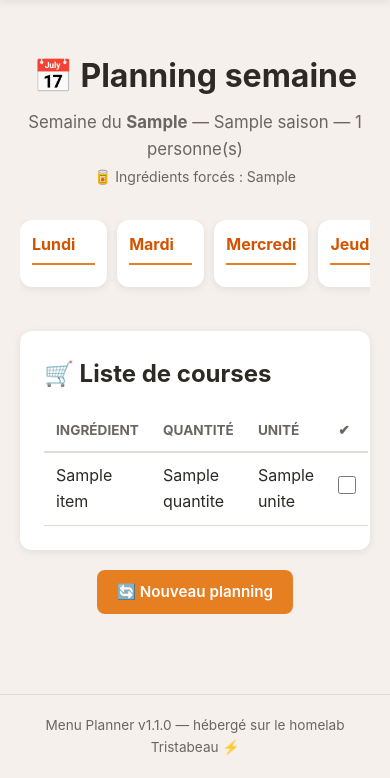
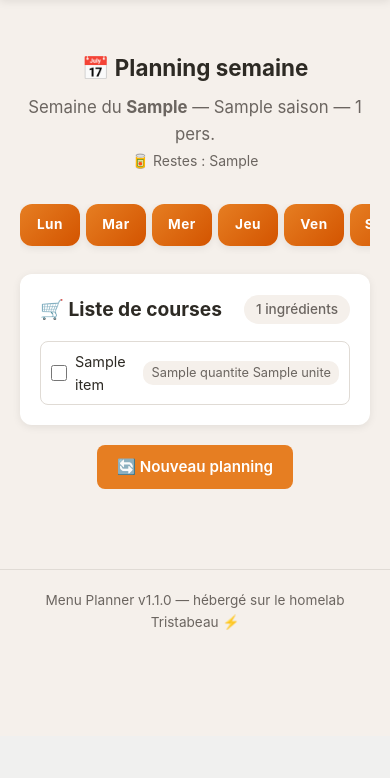
Before and after one commit to LapassetAlexis/RecetteApp, a FastAPI app: template app/templates/planning.html in a window 390 px wide. Shown: the part 108-886 px from the top of the page. After the commit the page ends 738 px from the top, so only its background shows below. Run offline with FastAPI, Linux system fonts and the light colour scheme; the template is opened without the code that fills it: most values are stand-ins (such as "Sample title", 1, 10 or a date in 2020); some libraries are stand-ins or nearby versions.

Commit message:
v1.4.0 : refonte UI planning + responsive + shopping en grille

```diff
--- a/app/static/style.css
+++ b/app/static/style.css
@@ -199,79 +199,86 @@ input:focus, select:focus {
 .alert-error { background: #fde8e8; color: #c0392b; border: 1px solid #f5c6c6; }
 .alert-success { background: #e8f8e8; color: #27ae60; border: 1px solid #c6ecc6; }
 
-/* ── Planning Grid 7 jours ─────────────────────────── */
-.planning-scroll {
+/* ── Planning 7 jours ───────────────────────────────── */
+.week-container {
     overflow-x: auto;
-    margin-bottom: 24px;
     -webkit-overflow-scrolling: touch;
+    margin-bottom: 20px;
+    padding-bottom: 8px;
 }
-.planning-grid-7 {
-    display: grid;
-    grid-template-columns: repeat(7, 1fr);
+.week-scroll {
+    display: flex;
     gap: 10px;
-    min-width: 700px;
+    min-width: 560px;
 }
-.jour-card { padding: 12px; }
-.jour-title {
-    font-size: 1rem;
-    border-bottom: 2px solid var(--primary);
-    padding-bottom: 6px;
-    margin-bottom: 10px;
-    color: var(--primary-dark);
+.day-column {
+    flex: 1;
+    min-width: 80px;
+    background: var(--surface);
+    border-radius: var(--radius);
+    overflow: hidden;
+    box-shadow: var(--shadow);
 }
-.repas-block {
-    padding: 8px;
-    border-radius: 8px;
-    margin-bottom: 6px;
-    border-left: 3px solid var(--border);
-    position: relative;
+.day-header {
+    text-align: center;
+    font-weight: 700;
+    padding: 10px 6px;
+    background: linear-gradient(135deg, var(--primary), var(--primary-dark));
+    color: #fff;
+    font-size: 0.85rem;
+    letter-spacing: 0.5px;
 }
-.repas-block.midi { border-left-color: var(--primary); }
-.repas-block.soir { border-left-color: var(--accent); }
-.repas-check-label {
+.day-full { display: inline; }
+.meal-card {
+    padding: 8px 8px 6px;
+    border-bottom: 1px solid var(--border);
+    transition: background 0.15s;
+}
+.meal-card:last-child { border-bottom: none; }
+.meal-card.midi { border-left: 3px solid var(--primary); }
+.meal-card.soir { border-left: 3px solid var(--accent); }
+.meal-card:hover { background: #faf8f5; }
+.meal-top {
+    display: flex;
+    align-items: center;
+    justify-content: space-between;
+    margin-bottom: 2px;
+}
+.meal-check {
     display: flex;
     align-items: center;
     gap: 4px;
     cursor: pointer;
 }
-.repas-check {
-    width: 14px;
-    height: 14px;
+.repas-check { width: 14px; height: 14px; cursor: pointer; }
+.meal-badge { font-size: 0.8rem; line-height: 1; }
+.meal-change {
+    background: none;
+    border: none;
     cursor: pointer;
+    font-size: 0.85rem;
+    opacity: 0.4;
+    transition: opacity 0.2s;
+    padding: 2px 4px;
+    border-radius: 4px;
 }
-.moment-tag {
-    font-size: 0.7rem;
+.meal-card:hover .meal-change { opacity: 1; }
+.meal-change:hover { background: var(--bg); }
+.meal-name {
     font-weight: 600;
-    text-transform: uppercase;
-    color: var(--text-light);
+    font-size: 0.8rem;
+    line-height: 1.3;
+    margin: 2px 0;
+    word-break: break-word;
 }
-.recipe-name {
-    font-weight: 600;
-    margin: 3px 0;
-    font-size: 0.85rem;
+.meal-links { display: flex; gap: 2px; margin-top: 2px; }
+.meal-link {
+    text-decoration: none;
+    font-size: 0.75rem;
+    opacity: 0.5;
+    transition: opacity 0.2s;
 }
-.repas-actions {
-    display: flex;
-    gap: 4px;
-    align-items: center;
-    margin-top: 4px;
-    flex-wrap: wrap;
-}
-.btn-change {
-    background: none;
-    border: 1px solid var(--border);
-    border-radius: 4px;
-    padding: 2px 8px;
-    font-size: 0.75rem;
-    cursor: pointer;
-    color: var(--text-light);
-    transition: all 0.2s;
-}
-.btn-change:hover {
-    border-color: var(--primary);
-    color: var(--primary);
-    background: #fef3e2;
-}
+.meal-link:hover { opacity: 1; }
 
 /* ── Bulk action bar ───────────────────────────────── */
 .bulk-bar {
@@ -290,34 +297,66 @@ input:focus, select:focus {
     font-weight: 600;
 }
 
-/* ── Shopping List ───────────────────────────────────── */
-.shopping-list h2 { margin-bottom: 16px; }
-.table {
-    width: 100%;
-    border-collapse: collapse;
+/* ── Shopping card ──────────────────────────────────── */
+.shopping-card { padding: 20px; }
+.shopping-header {
+    display: flex;
+    justify-content: space-between;
+    align-items: center;
+    margin-bottom: 16px;
 }
-.table th {
-    text-align: left;
-    padding: 10px 12px;
-    border-bottom: 2px solid var(--border);
+.shopping-header h2 { margin: 0; font-size: 1.2rem; }
+.shopping-count {
     font-size: 0.85rem;
-    text-transform: uppercase;
     color: var(--text-light);
+    background: var(--bg);
+    padding: 4px 12px;
+    border-radius: 20px;
+    font-weight: 500;
 }
-.table td {
-    padding: 10px 12px;
-    border-bottom: 1px solid var(--border);
+.shopping-grid {
+    display: grid;
+    grid-template-columns: repeat(auto-fill, minmax(280px, 1fr));
+    gap: 6px;
 }
-.check-col {
-    width: 40px;
-    text-align: center;
+.shopping-item {
+    display: flex;
+    align-items: center;
+    gap: 8px;
+    padding: 8px 10px;
+    border-radius: 8px;
+    border: 1px solid var(--border);
+    cursor: pointer;
+    transition: all 0.15s;
+    font-size: 0.9rem;
 }
-.course-check {
-    width: 18px;
-    height: 18px;
-    cursor: pointer;
+.shopping-item:hover { border-color: var(--primary); background: #fefcf9; }
+.shopping-item:has(.shop-check:checked) {
+    background: #f0faf0;
+    border-color: var(--secondary);
+    text-decoration: line-through;
+    opacity: 0.6;
 }
-.course-check:checked + td { text-decoration: line-through; }
+.shop-check { width: 16px; height: 16px; cursor: pointer; accent-color: var(--secondary); }
+.shop-name { flex: 1; }
+.shop-qty {
+    font-size: 0.8rem;
+    color: var(--text-light);
+    background: var(--bg);
+    padding: 2px 8px;
+    border-radius: 10px;
+}
+.btn-ghost {
+    background: none;
+    border: 1px solid var(--border);
+    color: var(--text);
+}
+.btn-ghost:hover { background: var(--bg); }
+.modal-context {
+    margin-bottom: 12px;
+    color: var(--text-light);
+    font-size: 0.9rem;
+}
 
 /* ── Recettes Grid ───────────────────────────────────── */
 .recettes-grid {
@@ -526,20 +565,24 @@ input:focus, select:focus {
 
 /* ── Responsive ──────────────────────────────────────── */
 @media (max-width: 768px) {
-    .planning-grid {
-        grid-template-columns: 1fr 1fr;
-    }
-    .form-row {
-        flex-direction: column;
-        gap: 0;
-    }
-    .nav-inner {
-        flex-direction: column;
-        gap: 8px;
-    }
+    .week-scroll { min-width: 400px; }
+    .day-column { min-width: 68px; }
+    .day-full { display: none; }
+    .meal-name { font-size: 0.75rem; }
+    .shopping-grid { grid-template-columns: 1fr; }
+    .form-row { flex-direction: column; gap: 0; }
+    .nav-inner { flex-direction: column; gap: 8px; }
+    .recettes-grid { grid-template-columns: 1fr 1fr; }
 }
 @media (max-width: 480px) {
-    .planning-grid {
-        grid-template-columns: 1fr;
-    }
+    .week-scroll { gap: 6px; min-width: 300px; }
+    .day-column { min-width: 60px; }
+    .meal-card { padding: 6px 6px 4px; }
+    .meal-name { font-size: 0.7rem; }
+    .repas-check { width: 12px; height: 12px; }
+    .hero h1 { font-size: 1.4rem; }
+    .recettes-grid { grid-template-columns: 1fr; }
 }
+@media (min-width: 1024px) {
+    .shopping-grid { grid-template-columns: repeat(3, 1fr); }
+}
--- a/app/templates/planning.html
+++ b/app/templates/planning.html
@@ -3,33 +3,38 @@
 {% block content %}
 <div class="hero">
     <h1>📅 Planning semaine</h1>
-    <p>Semaine du <strong>{{ planning.week_start }}</strong>
-       — {{ planning.saison }} — {{ planning.nb_personnes }} personne(s)</p>
+    <p class="hero-sub">
+        Semaine du <strong>{{ planning.week_start }}</strong>
+        — {{ planning.saison }} — {{ planning.nb_personnes }} pers.
         {% if planning.ingredients_force and planning.ingredients_force != "" %}
-    <p><small>🥫 Ingrédients forcés : {{ planning.ingredients_force }}</small></p>
+        <br><small class="hero-force">🥫 Restes : {{ planning.ingredients_force }}</small>
         {% endif %}
+    </p>
 </div>
 
-<div class="planning-scroll">
-    <div class="planning-grid-7">
+<!-- Planning 7 jours -->
+<div class="week-container">
+    <div class="week-scroll">
         {% set jours = ['Lundi', 'Mardi', 'Mercredi', 'Jeudi', 'Vendredi', 'Samedi', 'Dimanche'] %}
         {% for jour in range(1, 8) %}
-        <div class="card jour-card">
-            <h2 class="jour-title">{{ jours[jour-1] }}</h2>
+        <div class="day-column">
+            <div class="day-header">{{ jours[jour-1][:3] }}<span class="day-full"> {{ jours[jour-1] }}</span></div>
             {% for plat in plats if plat.jour == jour %}
-            <div class="repas-block {{ plat.moment }}" data-jour="{{ jour }}" data-moment="{{ plat.moment }}">
-                <label class="repas-check-label">
+            <div class="meal-card {{ plat.moment }}" data-jour="{{ jour }}" data-moment="{{ plat.moment }}">
+                <div class="meal-top">
+                    <label class="meal-check">
                         <input type="checkbox" class="repas-check" data-jour="{{ jour }}" data-moment="{{ plat.moment }}">
-                    <span class="moment-tag">{{ plat.moment|capitalize }}</span>
+                        <span class="meal-badge {{ plat.moment }}">{{ plat.moment == 'midi' and '☀️' or '🌙' }}</span>
                     </label>
-                <p class="recipe-name">{{ plat.nom_recette }}</p>
-                <div class="repas-actions">
+                    <button class="meal-change btn-change" data-jour="{{ jour }}" data-moment="{{ plat.moment }}" title="Changer">↻</button>
+                </div>
+                <div class="meal-name">{{ plat.nom_recette }}</div>
+                <div class="meal-links">
                     {% if plat.notion_url %}
-                    <a href="{{ plat.notion_url }}" target="_blank" class="recipe-link">📄 Notion</a>
+                    <a href="{{ plat.notion_url }}" target="_blank" class="meal-link">📄</a>
                     {% elif plat.url %}
-                    <a href="{{ plat.url }}" target="_blank" class="recipe-link">🔗 Lien</a>
+                    <a href="{{ plat.url }}" target="_blank" class="meal-link">🔗</a>
                     {% endif %}
-                    <button class="btn-change" data-jour="{{ jour }}" data-moment="{{ plat.moment }}">↻</button>
                 </div>
             </div>
             {% endfor %}
@@ -38,13 +43,14 @@
     </div>
 </div>
 
+<!-- Barre d'action groupée -->
 <div class="bulk-bar" id="bulk-bar" style="display:none;">
-    <span id="bulk-count">0 sélectionné(s)</span>
+    <span id="bulk-count" class="bulk-count">0 sélectionné</span>
     <button class="btn btn-primary btn-small" id="btn-bulk-change">↻ Changer en masse</button>
-    <button class="btn btn-small" id="btn-bulk-clear">Décocher</button>
+    <button class="btn btn-ghost btn-small" id="btn-bulk-clear">✕</button>
 </div>
 
-<!-- Modal de sélection -->
+<!-- Modal alternatives -->
 <div id="change-modal" class="modal" style="display:none;">
     <div class="modal-backdrop"></div>
     <div class="modal-content">
@@ -53,45 +59,38 @@
             <button class="modal-close" onclick="closeModal()">✕</button>
         </div>
         <div class="modal-body">
-            <p id="modal-context"></p>
+            <p id="modal-context" class="modal-context"></p>
             <div class="search-box">
-                <input type="text" id="filter-recipes" placeholder="Filtrer les recettes..." class="input-wide">
+                <input type="text" id="filter-recipes" placeholder="Filtrer..." class="input-wide">
             </div>
             <div id="alternatives-list" class="alternatives-list">
                 <p class="loading-text">Chargement...</p>
             </div>
         </div>
         <div class="modal-footer">
-            <button class="btn btn-secondary" onclick="closeModal()">Annuler</button>
+            <button class="btn btn-ghost" onclick="closeModal()">Annuler</button>
         </div>
     </div>
 </div>
 
-<div class="card shopping-list">
+<!-- Liste de courses -->
+<div class="card shopping-card">
+    <div class="shopping-header">
         <h2>🛒 Liste de courses</h2>
+        <span class="shopping-count">{{ liste_courses|length }} ingrédients</span>
+    </div>
     {% if liste_courses %}
-    <table class="table" id="shopping-table">
-        <thead>
-            <tr>
-                <th>Ingrédient</th>
-                <th>Quantité</th>
-                <th>Unité</th>
-                <th class="check-col">✔</th>
-            </tr>
-        </thead>
-        <tbody id="shopping-body">
+    <div class="shopping-grid" id="shopping-grid">
         {% for item in liste_courses %}
-            <tr class="course-row">
-                <td>{{ item.nom|capitalize }}</td>
-                <td>{{ item.quantite }}</td>
-                <td>{{ item.unite }}</td>
-                <td class="check-col"><input type="checkbox" class="course-check"></td>
-            </tr>
+        <label class="shopping-item">
+            <input type="checkbox" class="shop-check">
+            <span class="shop-name">{{ item.nom|capitalize }}</span>
+            {% if item.quantite %}<span class="shop-qty">{{ item.quantite }} {{ item.unite }}</span>{% endif %}
+        </label>
         {% endfor %}
-        </tbody>
-    </table>
+    </div>
     {% else %}
-    <p>Aucun ingrédient listé.</p>
+    <p class="empty">Aucun ingrédient listé.</p>
     {% endif %}
 </div>
 
@@ -104,24 +103,17 @@ const planningId = {{ planning.id }};
 let currentBulk = [];
 const joursSemaine = ['Lundi','Mardi','Mercredi','Jeudi','Vendredi','Samedi','Dimanche'];
 
-// ── Gestion multi-sélection ──────────────────────────
-document.querySelectorAll('.repas-check').forEach(cb => {
-    cb.addEventListener('change', updateBulkBar);
-});
+// Multi-sélection
+document.querySelectorAll('.repas-check').forEach(cb => cb.addEventListener('change', updateBulkBar));
 
 function updateBulkBar() {
     currentBulk = [];
-    document.querySelectorAll('.repas-check:checked').forEach(cb => {
-        currentBulk.push({ jour: parseInt(cb.dataset.jour), moment: cb.dataset.moment });
-    });
+    document.querySelectorAll('.repas-check:checked').forEach(cb =>
+        currentBulk.push({ jour: parseInt(cb.dataset.jour), moment: cb.dataset.moment })
+    );
     const bar = document.getElementById('bulk-bar');
-    const count = document.getElementById('bulk-count');
-    if (currentBulk.length > 0) {
-        bar.style.display = 'flex';
-        count.textContent = currentBulk.length + ' sélectionné(s)';
-    } else {
-        bar.style.display = 'none';
-    }
+    document.getElementById('bulk-count').textContent = currentBulk.length + ' sélectionné' + (currentBulk.length > 1 ? 's' : '');
+    bar.style.display = currentBulk.length > 0 ? 'flex' : 'none';
 }
 
 document.getElementById('btn-bulk-clear').addEventListener('click', () => {
@@ -130,152 +122,97 @@ document.getElementById('btn-bulk-clear').addEventListener('click', () => {
 });
 
 document.getElementById('btn-bulk-change').addEventListener('click', () => {
-    if (currentBulk.length === 0) return;
-    const context = currentBulk.map(b =>
-        `${joursSemaine[b.jour-1]} ${b.moment === 'midi' ? 'midi' : 'soir'}`
-    ).join(', ');
+    if (!currentBulk.length) return;
     document.getElementById('modal-context').textContent =
-        `Changer ${currentBulk.length} repas : ${context}`;
+        currentBulk.map(b => `${joursSemaine[b.jour-1]} ${b.moment}`).join(', ');
     document.getElementById('change-modal').style.display = 'flex';
     document.getElementById('alternatives-list').innerHTML = '<p class="loading-text">⏳ Chargement...</p>';
     loadAlternatives();
 });
 
-// ── Changement individuel ────────────────────────────
+// Changement individuel
 document.querySelectorAll('.btn-change').forEach(btn => {
     btn.addEventListener('click', function() {
-        const jour = parseInt(this.dataset.jour);
-        const moment = this.dataset.moment;
-        currentBulk = [{ jour, moment }];
+        currentBulk = [{ jour: parseInt(this.dataset.jour), moment: this.dataset.moment }];
         document.getElementById('modal-context').textContent =
-            `Changer ${joursSemaine[jour-1]} ${moment === 'midi' ? 'midi' : 'soir'}.`;
+            `${joursSemaine[currentBulk[0].jour-1]} ${currentBulk[0].moment}`;
         document.getElementById('change-modal').style.display = 'flex';
         document.getElementById('alternatives-list').innerHTML = '<p class="loading-text">⏳ Chargement...</p>';
         loadAlternatives();
     });
 });
 
-// ── Charger les alternatives ─────────────────────────
 async function loadAlternatives() {
     try {
         const resp = await fetch(`/api/alternatives/${planningId}`);
         const data = await resp.json();
         renderAlternatives(data.alternatives || []);
     } catch(e) {
-        document.getElementById('alternatives-list').innerHTML = '<p class="error">Erreur de chargement.</p>';
+        document.getElementById('alternatives-list').innerHTML = '<p class="error">Erreur</p>';
     }
 }
 
-function renderAlternatives(alternatives) {
+function renderAlternatives(alts) {
     const container = document.getElementById('alternatives-list');
-    if (alternatives.length === 0) {
-        container.innerHTML = '<p class="empty">Aucune alternative disponible.</p>';
-        return;
-    }
-    container.innerHTML = alternatives.map(a => `
+    if (!alts.length) { container.innerHTML = '<p class="empty">Aucune alternative.</p>'; return; }
+    container.innerHTML = alts.map(a => `
         <div class="alt-item" data-nom="${a.nom.toLowerCase()}">
             <span class="alt-name">${a.nom}</span>
             ${a.repas ? `<span class="chip chip-repas">${a.repas}</span>` : ''}
-            ${a.tags && a.tags.length ? a.tags.map(t => `<span class="tag">${t}</span>`).join('') : ''}
-            <button class="btn btn-small btn-primary select-alt" data-nom="${a.nom}">Choisir</button>
+            <button class="btn btn-primary btn-small select-alt" data-nom="${a.nom}">Choisir</button>
         </div>
     `).join('');
-
-    document.querySelectorAll('.select-alt').forEach(btn => {
-        btn.addEventListener('click', async function() {
-            await replaceMeals(this.dataset.nom);
-        });
-    });
-
-    document.getElementById('filter-recipes').addEventListener('input', function() {
+    document.querySelectorAll('.select-alt').forEach(btn =>
+        btn.addEventListener('click', () => replaceMeals(btn.dataset.nom))
+    );
+    document.getElementById('filter-recipes').oninput = function() {
         const q = this.value.toLowerCase();
-        document.querySelectorAll('.alt-item').forEach(item => {
-            item.style.display = item.dataset.nom.includes(q) ? 'flex' : 'none';
-        });
-    });
+        document.querySelectorAll('.alt-item').forEach(el =>
+            el.style.display = el.dataset.nom.includes(q) ? 'flex' : 'none'
+        );
+    };
 }
 
-// ── Remplacer (un ou plusieurs) ──────────────────────
 async function replaceMeals(nouvelleRecette) {
-    document.getElementById('alternatives-list').innerHTML = '<p class="loading-text">⏳ Mise à jour en cours...</p>';
-
+    document.getElementById('alternatives-list').innerHTML = '<p class="loading-text">⏳ Mise à jour...</p>';
     try {
-        // On remplace chaque repas sélectionné un par un
-        let success = true;
+        let ok = true;
         for (const slot of currentBulk) {
             const resp = await fetch(`/api/update-meal/${planningId}`, {
-                method: 'POST',
-                headers: {'Content-Type': 'application/json'},
-                body: JSON.stringify({
-                    jour: slot.jour,
-                    moment: slot.moment,
-                    nouvelle_recette: nouvelleRecette
-                })
+                method: 'POST', headers: {'Content-Type': 'application/json'},
+                body: JSON.stringify({ jour: slot.jour, moment: slot.moment, nouvelle_recette: nouvelleRecette })
             });
             const data = await resp.json();
-            if (!data.success) {
-                success = false;
-                alert('Erreur : ' + (data.error || 'Inconnue'));
-                break;
+            if (!data.success) { ok = false; alert('Erreur: ' + (data.error || '?')); break; }
         }
-        }
-
-        if (success) {
-            // Mettre à jour l'UI
-            for (const slot of currentBulk) {
-                document.querySelectorAll(`.repas-block[data-jour="${slot.jour}"][data-moment="${slot.moment}"] .recipe-name`).forEach(el => {
-                    el.textContent = nouvelleRecette;
-                });
-            }
-            // Recharger la liste de courses
-            const resp = await fetch(`/api/alternatives/${planningId}`);
-            const data = await resp.json();
-            // Récupérer le dernier update-meal qui contient la liste de courses à jour
-            const lastUpdate = await fetch(`/api/update-meal/${planningId}`, {
-                method: 'POST',
-                headers: {'Content-Type': 'application/json'},
-                body: JSON.stringify({
-                    jour: currentBulk[0].jour,
-                    moment: currentBulk[0].moment,
-                    nouvelle_recette: nouvelleRecette
-                })
-            });
-            const lastData = await lastUpdate.json();
-            if (lastData.liste_courses) {
-                updateShoppingList(lastData.liste_courses);
-            }
+        if (ok) {
+            for (const slot of currentBulk)
+                document.querySelector(`.meal-card[data-jour="${slot.jour}"][data-moment="${slot.moment}"] .meal-name`).textContent = nouvelleRecette;
+            const r = await fetch(`/api/update-meal/${planningId}`, { method: 'POST', headers: {'Content-Type': 'application/json'},
+                body: JSON.stringify({ jour: currentBulk[0].jour, moment: currentBulk[0].moment, nouvelle_recette: nouvelleRecette }) });
+            const d = await r.json();
+            if (d.liste_courses) updateShoppingList(d.liste_courses);
             closeModal();
             document.querySelectorAll('.repas-check:checked').forEach(cb => cb.checked = false);
             updateBulkBar();
-        } else {
-            closeModal();
-        }
-    } catch(e) {
-        alert('Erreur réseau : ' + e.message);
-        closeModal();
-    }
+        } else closeModal();
+    } catch(e) { alert('Erreur: ' + e.message); closeModal(); }
 }
 
 function updateShoppingList(items) {
-    const tbody = document.getElementById('shopping-body');
-    if (!items || !items.length) {
-        tbody.innerHTML = '<tr><td colspan="4">Aucun ingrédient.</td></tr>';
-        return;
-    }
-    tbody.innerHTML = items.map(item => `
-        <tr class="course-row">
-            <td>${item.nom.charAt(0).toUpperCase() + item.nom.slice(1)}</td>
-            <td>${item.quantite}</td>
-            <td>${item.unite}</td>
-            <td class="check-col"><input type="checkbox" class="course-check"></td>
-        </tr>
-    `).join('');
+    const grid = document.getElementById('shopping-grid');
+    document.querySelector('.shopping-count').textContent = (items?.length || 0) + ' ingrédients';
+    if (!items || !items.length) { grid.innerHTML = '<p class="empty">Aucun ingrédient.</p>'; return; }
+    grid.innerHTML = items.map(i =>
+        `<label class="shopping-item">
+            <input type="checkbox" class="shop-check">
+            <span class="shop-name">${i.nom.charAt(0).toUpperCase() + i.nom.slice(1)}</span>
+            ${i.quantite ? `<span class="shop-qty">${i.quantite} ${i.unite}</span>` : ''}
+        </label>`
+    ).join('');
 }
 
-function closeModal() {
-    document.getElementById('change-modal').style.display = 'none';
-}
-
+function closeModal() { document.getElementById('change-modal').style.display = 'none'; }
 document.querySelector('.modal-backdrop')?.addEventListener('click', closeModal);
 </script>
 {% endblock %}
```
Lines whose indentation alone changed are shown as unchanged.
